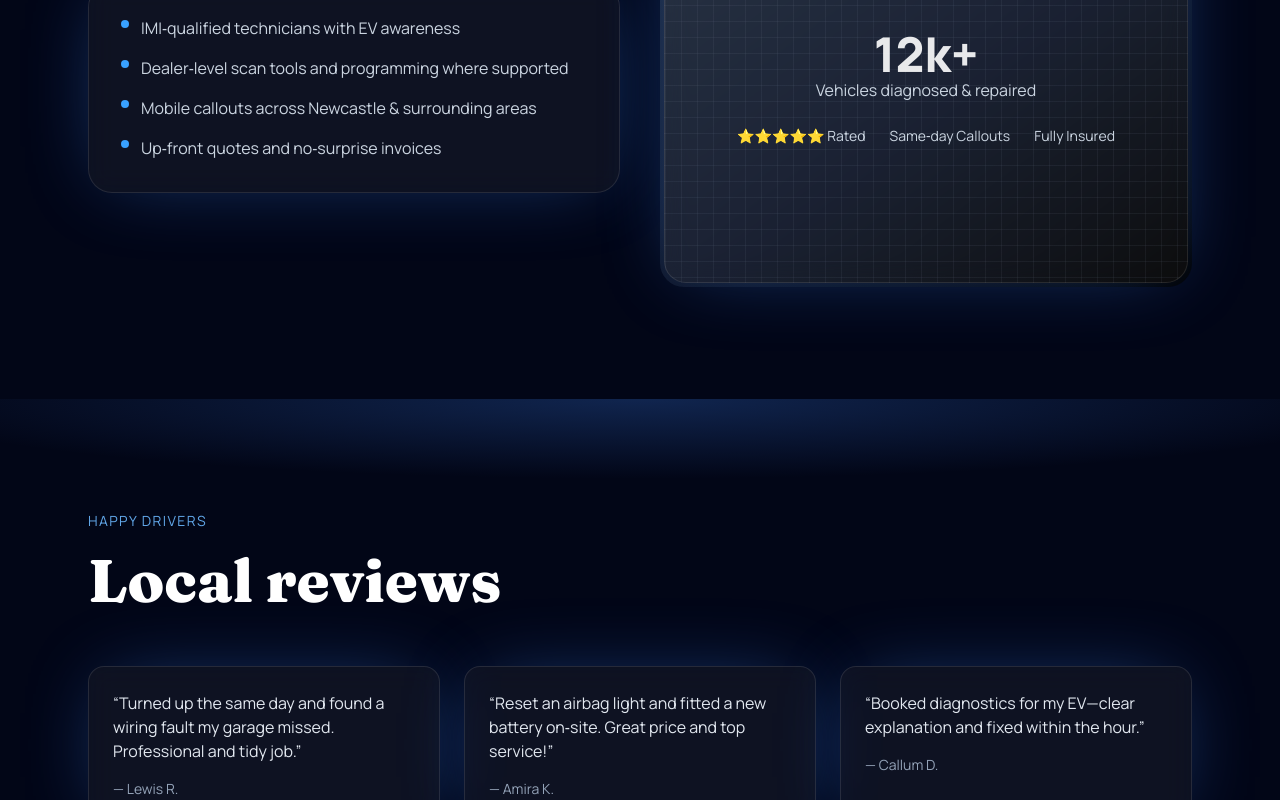
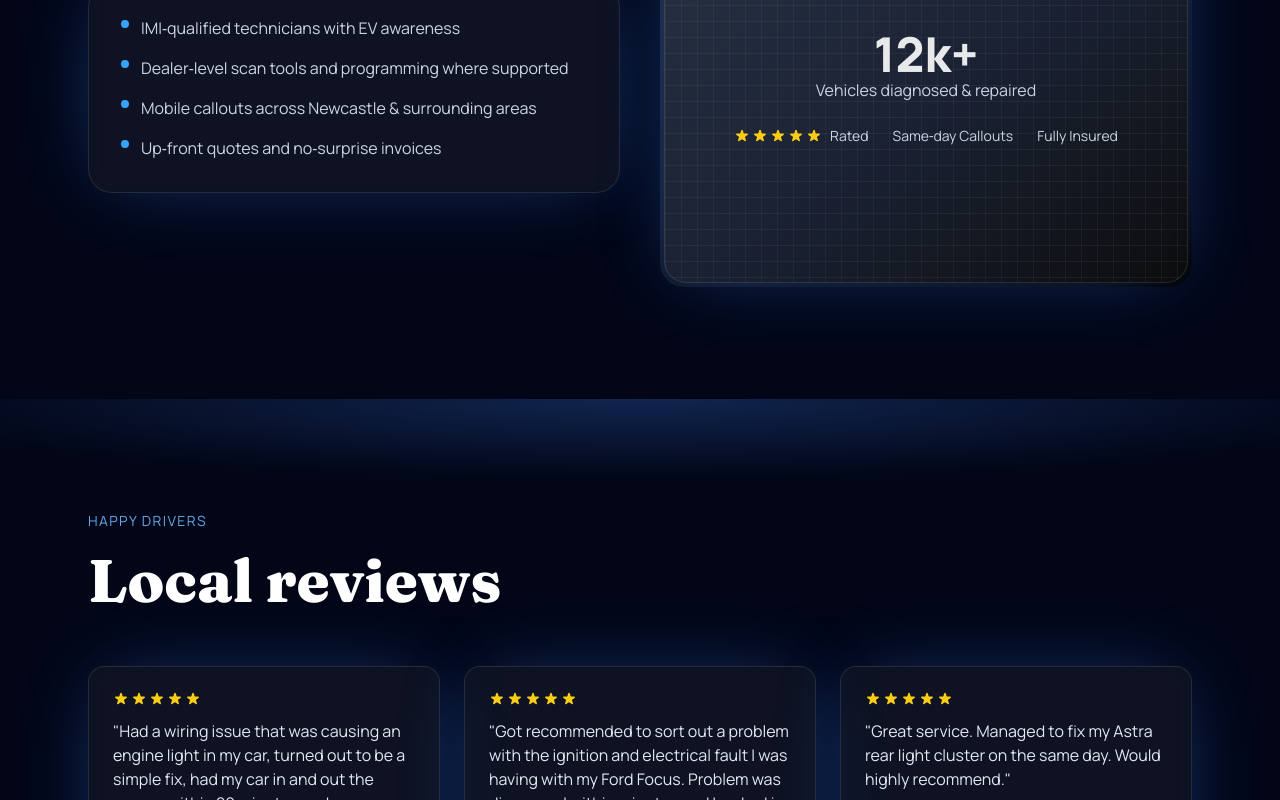
Before and after one commit to YB009/DCR, a React (Vite) app in the folder client/: page / in a window 1280 px wide. Shown: the part 2240-3040 px from the top of the page. Built offline with nearby package versions, Linux system fonts and the light colour scheme.

Commit message:
NEW COMMIT

```diff
--- a/client/src/components/About.jsx
+++ b/client/src/components/About.jsx
@@ -1,5 +1,6 @@
 import { motion } from 'framer-motion'
 import Section from './ui/Section'
+import StarRating from './ui/StarRating'
 
 export default function About(){
   return (
@@ -31,8 +32,11 @@ export default function About(){
               <div className="flex h-full w-full flex-col items-center justify-center text-center">
                 <p className="text-5xl font-black text-white/90">12k+</p>
                 <p className="text-slate-300">Vehicles diagnosed & repaired</p>
-                <div className="mt-6 flex gap-6 text-sm text-slate-300">
-                  <p>⭐️⭐️⭐️⭐️⭐️ Rated</p>
+                <div className="mt-6 flex gap-6 text-sm text-slate-300 items-center">
+                  <div className="flex items-center gap-2">
+                    <StarRating />
+                    <span>Rated</span>
+                  </div>
                   <p>Same‑day Callouts</p>
                   <p>Fully Insured</p>
                 </div>
--- a/client/src/components/Testimonials.jsx
+++ b/client/src/components/Testimonials.jsx
@@ -1,5 +1,6 @@
 import { motion } from 'framer-motion'
 import Section from './ui/Section'
+import StarRating from './ui/StarRating'
 import { testimonials } from '../data/content'
 
 export default function Testimonials(){
@@ -14,7 +15,10 @@ export default function Testimonials(){
         {testimonials.map((t, i) => (
           <motion.figure key={i} initial={{opacity:0, y:20}} whileInView={{opacity:1,y:0}} transition={{delay:i*0.05}}
             className="glass rounded-2xl p-6">
-            <blockquote className="text-slate-200">“{t.quote}”</blockquote>
+            <div className="mb-3">
+              <StarRating />
+            </div>
+            <blockquote className="text-slate-200">"{t.quote}"</blockquote>
             <figcaption className="mt-4 text-sm text-slate-400">— {t.name}</figcaption>
           </motion.figure>
         ))}
--- /dev/null
+++ b/client/src/components/ui/StarRating.jsx
@@ -0,0 +1,16 @@
+export default function StarRating({ rating = 5, className = "" }) {
+  return (
+    <div className={`flex gap-0.5 ${className}`}>
+      {[...Array(5)].map((_, i) => (
+        <svg
+          key={i}
+          className={`w-4 h-4 ${i < rating ? 'text-yellow-400' : 'text-slate-600'}`}
+          fill="currentColor"
+          viewBox="0 0 20 20"
+        >
+          <path d="M9.049 2.927c.3-.921 1.603-.921 1.902 0l1.07 3.292a1 1 0 00.95.69h3.462c.969 0 1.371 1.24.588 1.81l-2.8 2.034a1 1 0 00-.364 1.118l1.07 3.292c.3.921-.755 1.688-1.54 1.118l-2.8-2.034a1 1 0 00-1.175 0l-2.8 2.034c-.784.57-1.838-.197-1.539-1.118l1.07-3.292a1 1 0 00-.364-1.118L2.98 8.72c-.783-.57-.38-1.81.588-1.81h3.461a1 1 0 00.951-.69l1.07-3.292z" />
+        </svg>
+      ))}
+    </div>
+  )
+}
--- a/client/src/data/content.js
+++ b/client/src/data/content.js
@@ -42,15 +42,19 @@ export const services = [
 
 export const testimonials = [
   {
-    name: 'Lewis R.',
-    quote: 'Turned up the same day and found a wiring fault my garage missed. Professional and tidy job.'
+    name: 'Daniel Dorey',
+    quote: 'Had a wiring issue that was causing an engine light in my car, turned out to be a simple fix, had my car in and out the garage within 20 minutes and was charged a very reasonable price. Highly recommend'
   },
   {
-    name: 'Amira K.',
-    quote: 'Reset an airbag light and fitted a new battery on‑site. Great price and top service!'
+    name: 'Brad James',
+    quote: 'Got recommended to sort out a problem with the ignition and electrical fault I was having with my Ford Focus. Problem was diagnosed within minutes and booked in same day for a repair. Fantastic service, honest, hard working owner. Highly recommended. Thank you'
   },
   {
-    name: 'Callum D.',
-    quote: 'Booked diagnostics for my EV—clear explanation and fixed within the hour.'
+    name: 'Thomas Wright',
+    quote: 'Great service. Managed to fix my Astra rear light cluster on the same day. Would highly recommend.'
+  },
+  {
+    name: 'Kels',
+    quote: 'Absolutely cracking guy. Very very well versed on diagnostics, software and systems including component coding/recycling. Also a nice guy with affordable pricing. Glad I found the place and would definitely recommend'
   }
 ]
```
